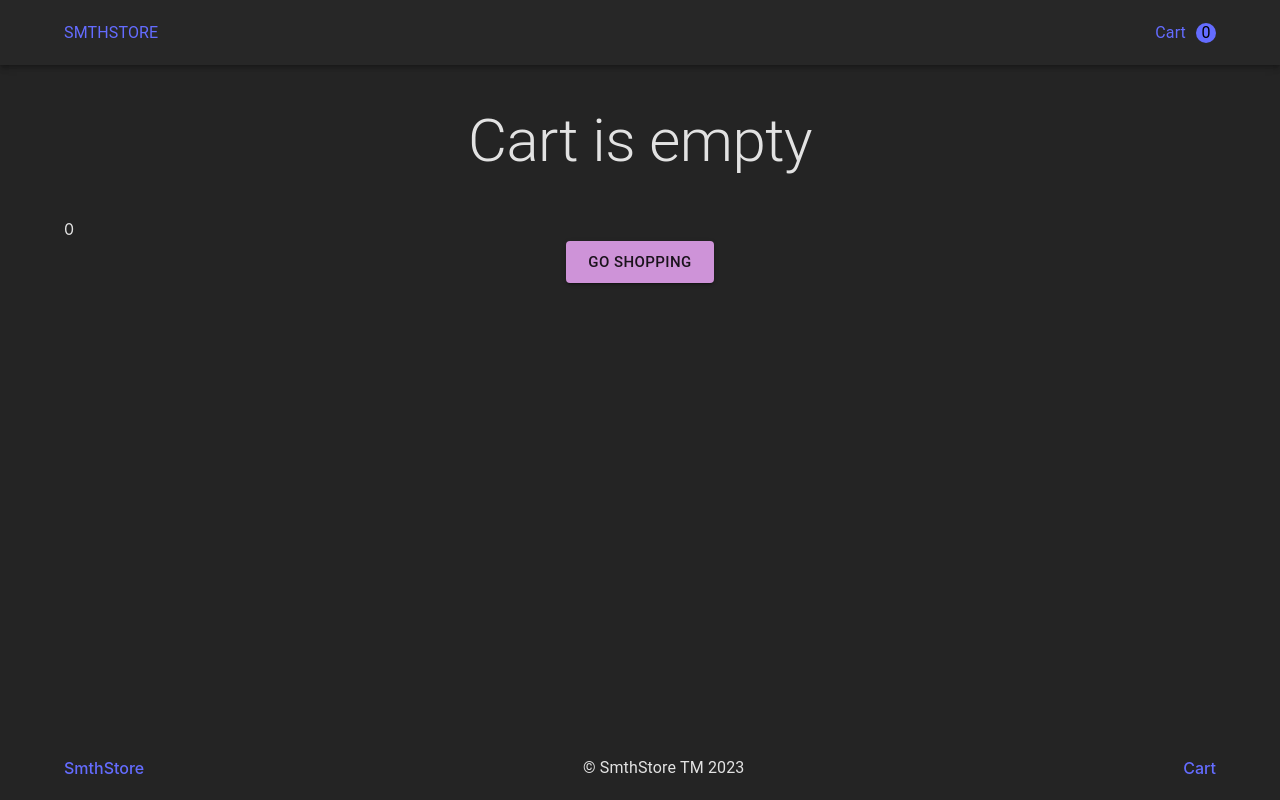
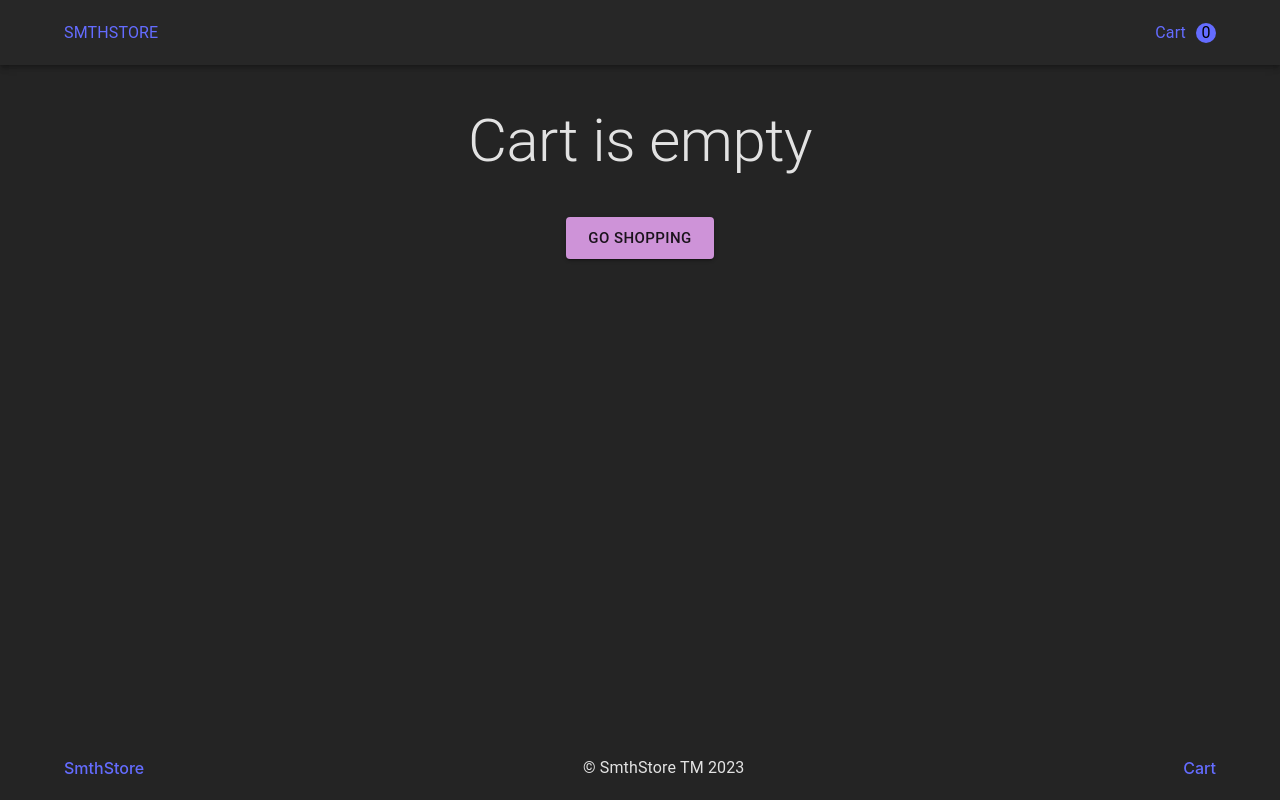
Before and after one commit to lenaryan/online-store, a React app: page /cart in a window 1280 px wide. Built offline with nearby package versions, Linux system fonts and the light colour scheme; the HTML template or start-up script is replaced by a standard one.

Commit message:
fixed error

```diff
--- a/src/components/Cart/Cart.tsx
+++ b/src/components/Cart/Cart.tsx
@@ -27,7 +27,7 @@ const Cart = () => {
                 products?.map((prod: ICartProduct) => <CartItem count={prod.count} product={prod.item} key={prod.item.id} />)
             }
             {
-                products?.length && (
+                (products?.length > 0) && (
                     <div className={s.summaryWrap}>
                         <Typography variant="h6" component="span">Summary</Typography>
                         <Typography variant="h5" component="span" fontWeight="bold">${totalPrice}</Typography>
```
